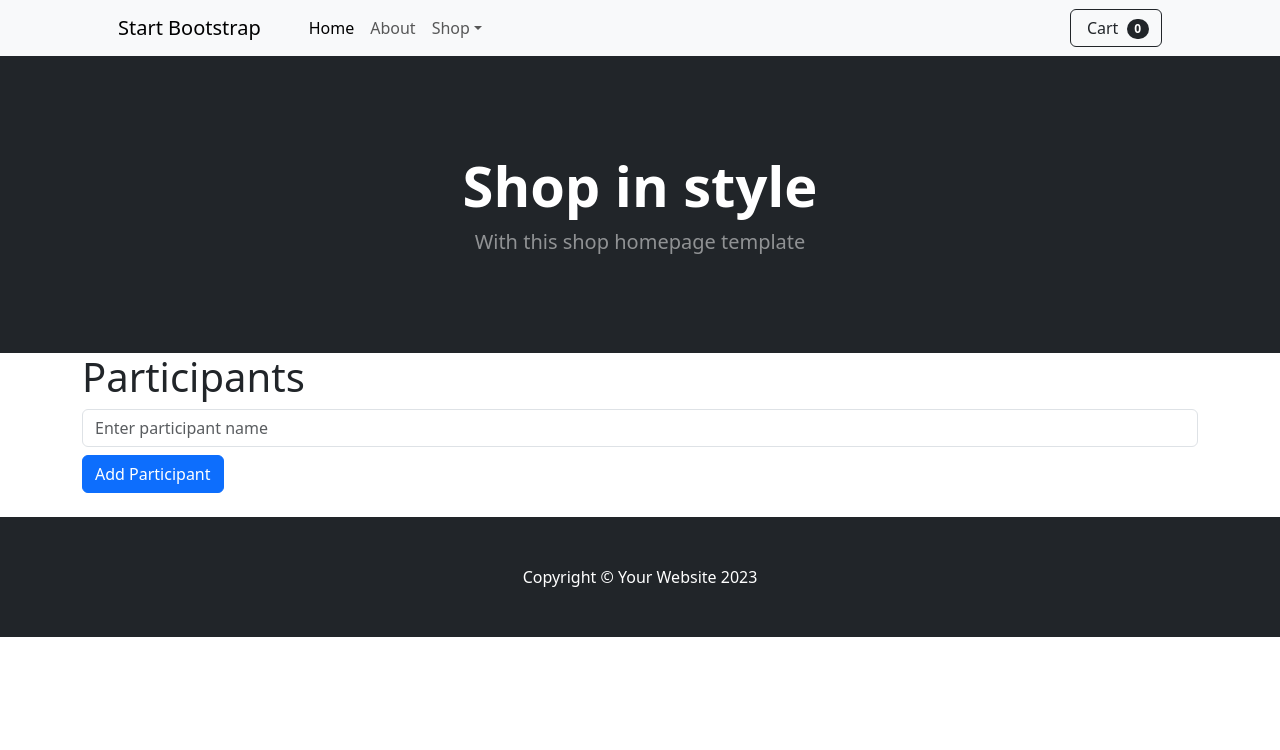
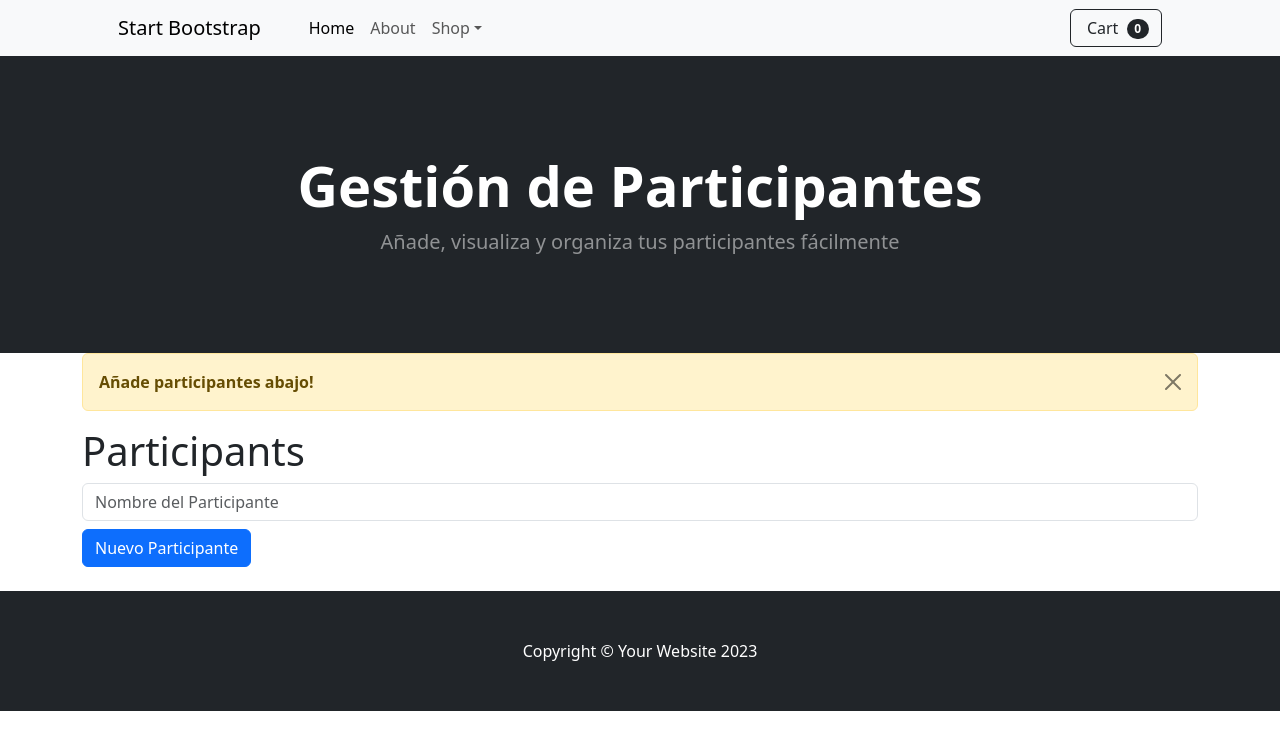
Before and after one commit to MiguelLozanoGa/mvp-project-01, a Nuxt app: page /participants in a window 1280 px wide. Shown: the top 750 px of the page. Built offline with nearby package versions, Linux system fonts and the light colour scheme.

Commit message:
feat: update Header text and add Alert to participants page

```diff
--- /dev/null
+++ b/components/ui/partials/Alert.vue
@@ -0,0 +1,12 @@
+<template>
+  <div class="alert alert-warning alert-dismissible fade show" role="alert">
+    <strong>{{ message }}</strong>
+    <button type="button" class="btn-close" data-bs-dismiss="alert" aria-label="Close"></button>
+  </div>
+</template>
+
+<script setup lang="ts">
+  defineProps<{
+    message: string;
+  }>();
+</script>
--- a/components/ui/partials/Header.vue
+++ b/components/ui/partials/Header.vue
@@ -2,8 +2,10 @@
   <header class="bg-dark py-5">
     <div class="container px-4 px-lg-5 my-5">
       <div class="text-center text-white">
-        <h1 class="display-4 fw-bolder">Shop in style</h1>
-        <p class="lead fw-normal text-white-50 mb-0">With this shop homepage template</p>
+        <h1 class="display-4 fw-bolder">Gestión de Participantes</h1>
+        <p class="lead fw-normal text-white-50 mb-0">
+          Añade, visualiza y organiza tus participantes fácilmente
+        </p>
       </div>
     </div>
   </header>
--- a/pages/participants/index.vue
+++ b/pages/participants/index.vue
@@ -1,5 +1,8 @@
 <template>
   <div class="container">
+    <!--  ALERT  -->
+    <UiPartialsAlert message="Añade participantes abajo!" />
+
     <h1>Participants</h1>
 
     <!-- Formulario -->
@@ -7,11 +10,11 @@
       <input
         v-model="newParticipant"
         type="text"
-        placeholder="Enter participant name"
+        placeholder="Nombre del Participante"
         required
         class="form-control mb-2"
       />
-      <button type="submit" class="btn btn-primary">Add Participant</button>
+      <button type="submit" class="btn btn-primary">Nuevo Participante</button>
     </form>
 
     <div class="row gx-4 gx-lg-5 row-cols-1 row-cols-md-2 row-cols-xl-3">
@@ -20,6 +23,7 @@
       </div>
     </div>
 
+    <!-- Botón  eliminar todos  -->
     <button v-if="participants.length" @click="clearParticipants" class="btn btn-danger">
       Clear All
     </button>
```
